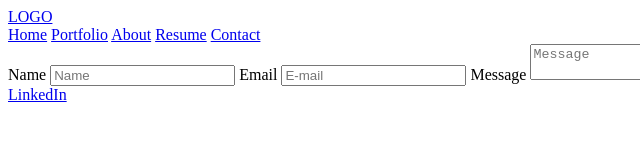
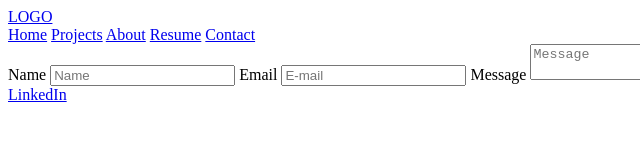
Before and after one commit to sconovergit/PortfolioPage, a plain HTML site: page contact.html in a window 1280 px wide. Shown: the full height of the page, 0-640 px from the left. Drawn offline with Linux system fonts and the light colour scheme.

Commit message:
Changed portfolio to projects

```diff
--- a/contact.html
+++ b/contact.html
@@ -7,7 +7,7 @@
         <nav>
             <div class="left"><a href="logo.html">LOGO</a></div>
             <a href="index.html">Home</a>
-            <a href="portfolio.html"> Portfolio</a>
+            <a href="projects.html"> Projects</a>
             <a href="about.html"> About</a>
             <a href="resume.html">Resume</a>
             <a href="contact.html"> Contact</a>
```
